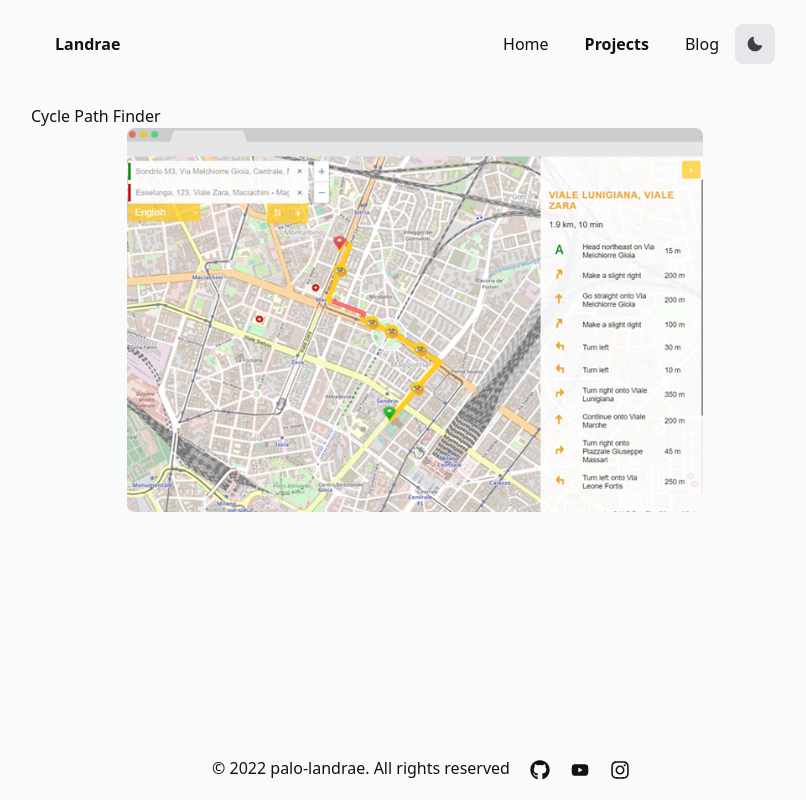
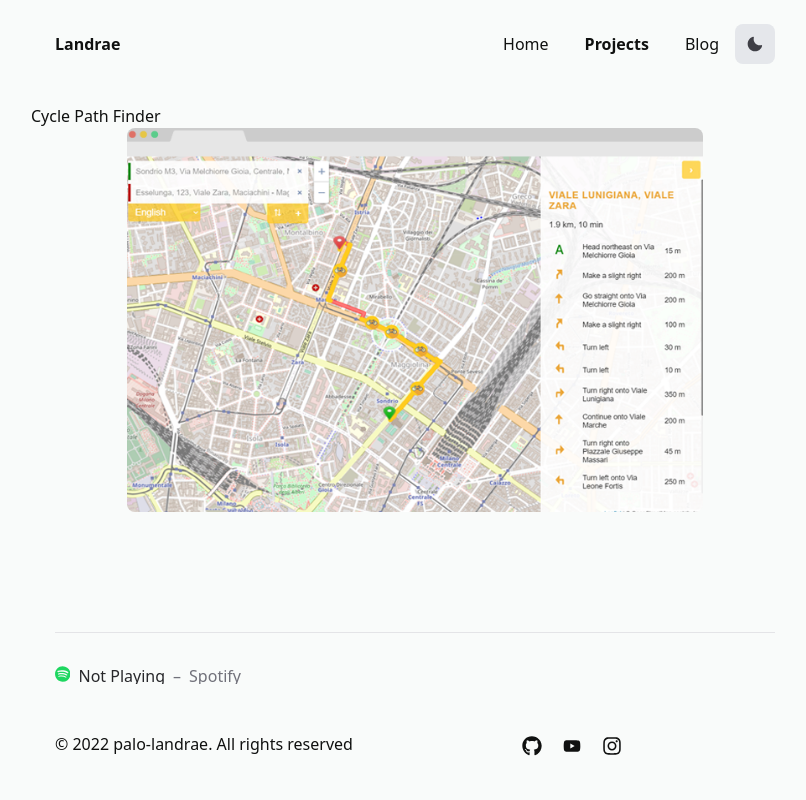
Before and after one commit to palo-landrae/landrae.dev, a Next.js app: page /projects in a window 1280 px wide. Shown: the whole page, without its empty margins (225-1031 px from the left). Built offline with nearby package versions, Linux system fonts and the light colour scheme; no server answers.

Commit message:
:sparkles: Spotify

```diff
--- /dev/null
+++ b/components/NowPlaying.tsx
@@ -0,0 +1,113 @@
+// Code by Lee Robinson on leerob.io
+// https://github.com/leerob/leerob.io
+
+import useSWR from 'swr';
+import { useEffect } from 'react';
+import { animate } from 'motion';
+
+import fetcher from '@/lib/fetcher';
+import { NowPlayingSong } from '@/lib/types';
+import { SpotifyIcon } from '@/components/icons';
+
+function AnimatedBars() {
+  useEffect(() => {
+    animate(
+      '#bar1',
+      {
+        transform: [
+          'scaleY(1.0) translateY(0rem)',
+          'scaleY(1.5) translateY(-0.082rem)',
+          'scaleY(1.0) translateY(0rem)'
+        ]
+      },
+      {
+        duration: 1.0,
+        repeat: Infinity,
+        easing: ['ease-in-out']
+      }
+    );
+    animate(
+      '#bar2',
+      {
+        transform: [
+          'scaleY(1.0) translateY(0rem)',
+          'scaleY(3) translateY(-0.083rem)',
+          'scaleY(1.0) translateY(0rem)'
+        ]
+      },
+      {
+        delay: 0.2,
+        duration: 1.5,
+        repeat: Infinity,
+        easing: ['ease-in-out']
+      }
+    );
+    animate(
+      '#bar3',
+      {
+        transform: [
+          'scaleY(1.0)  translateY(0rem)',
+          'scaleY(0.5) translateY(0.37rem)',
+          'scaleY(1.0)  translateY(0rem)'
+        ]
+      },
+      {
+        delay: 0.3,
+        duration: 1.5,
+        repeat: Infinity,
+        easing: ['ease-in-out']
+      }
+    );
+  }, []);
+
+  return (
+    <div className="w-auto flex items-end overflow-hidden">
+      <span
+        id="bar1"
+        className="w-1 mr-[3px] h-2 bg-gray-300 dark:bg-gray-500 opacity-75"
+      />
+      <span
+        id="bar2"
+        className="w-1 mr-[3px] h-1 bg-gray-300 dark:bg-gray-500"
+      />
+      <span
+        id="bar3"
+        className="w-1 h-3 bg-gray-300 dark:bg-gray-500 opacity-80"
+      />
+    </div>
+  );
+}
+export default function NowPlaying() {
+  const { data } = useSWR<NowPlayingSong>('/api/now-playing', fetcher);
+  return (
+    <div className="flex flex-row-reverse items-center mb-8 sm:flex-row space-x-0 sm:space-x-2 w-full">
+      {data?.songUrl ? (
+        <AnimatedBars />
+      ) : (
+        <SpotifyIcon />
+      )}
+      <div className="inline-flex flex-col sm:flex-row w-full max-w-full truncate text-base">
+        {data?.songUrl ? (
+          <a
+            className="capsize text-zinc-800 dark:text-zinc-200 max-w-max truncate"
+            href={data.songUrl}
+            target="_blank"
+            rel="noopener noreferrer"
+          >
+            {data.title}
+          </a>
+        ) : (
+          <p className="capsize text-zinc-800 dark:text-zinc-200">
+            Not Playing
+          </p>
+        )}
+        <span className="capsize mx-2 text-zinc-500 dark:text-zinc-300 hidden sm:block">
+          {' – '}
+        </span>
+        <p className="capsize text-zinc-500 dark:text-zinc-300 max-w-max truncate">
+          {data?.artist ?? 'Spotify'}
+        </p>
+      </div>
+    </div>
+  );
+}
--- a/components/icons.tsx
+++ b/components/icons.tsx
@@ -182,3 +182,14 @@ export const XMarkIcon: React.FC = () => {
     </svg>
   )
 }
+
+export const SpotifyIcon: React.FC = () => {
+  return (
+    <svg className="h-4 w-4 ml-auto mt-[-2px]" viewBox="0 0 168 168">
+      <path
+        fill="#1ED760"
+        d="M83.996.277C37.747.277.253 37.77.253 84.019c0 46.251 37.494 83.741 83.743 83.741 46.254 0 83.744-37.49 83.744-83.741 0-46.246-37.49-83.738-83.745-83.738l.001-.004zm38.404 120.78a5.217 5.217 0 01-7.18 1.73c-19.662-12.01-44.414-14.73-73.564-8.07a5.222 5.222 0 01-6.249-3.93 5.213 5.213 0 013.926-6.25c31.9-7.291 59.263-4.15 81.337 9.34 2.46 1.51 3.24 4.72 1.73 7.18zm10.25-22.805c-1.89 3.075-5.91 4.045-8.98 2.155-22.51-13.839-56.823-17.846-83.448-9.764-3.453 1.043-7.1-.903-8.148-4.35a6.538 6.538 0 014.354-8.143c30.413-9.228 68.222-4.758 94.072 11.127 3.07 1.89 4.04 5.91 2.15 8.976v-.001zm.88-23.744c-26.99-16.031-71.52-17.505-97.289-9.684-4.138 1.255-8.514-1.081-9.768-5.219a7.835 7.835 0 015.221-9.771c29.581-8.98 78.756-7.245 109.83 11.202a7.823 7.823 0 012.74 10.733c-2.2 3.722-7.02 4.949-10.73 2.739z"
+      />
+    </svg>
+  )
+}
--- a/components/layout/footer.tsx
+++ b/components/layout/footer.tsx
@@ -1,11 +1,16 @@
 import React from "react";
 import { Socials } from "@/components/icons";
+import NowPlaying from '@/components/NowPlaying'
 
 export const Footer: React.FC = () => {
   return (
-    <footer className="flex flex-col-reverse md:flex-row max-width-3xl mx-auto py-4 align-center justify-center">
-      <span className="mx-4">© 2022 palo-landrae. All rights reserved</span>
-      <Socials />
+    <footer className="flex flex-col w-full max-w-3xl justify-center mx-auto mt-6 p-6">
+      <hr className="w-full border-1 border-zinc-200 dark:border-zinc-800 mb-8" />
+      <NowPlaying />
+      <div className="flex flex-col-reverse md:flex-row py-4 align-center justify-center">
+        <span className="mr-4">© 2022 palo-landrae. All rights reserved</span>
+        <Socials />
+      </div>
     </footer>
   );
 };
--- /dev/null
+++ b/lib/spotify.ts
@@ -0,0 +1,33 @@
+const client_id = process.env.SPOTIFY_CLIENT_ID;
+const client_secret = process.env.SPOTIFY_CLIENT_SECRET;
+const refresh_token = process.env.SPOTIFY_REFRESH_TOKEN;
+
+const basic = Buffer.from(`${client_id}:${client_secret}`).toString('base64');
+const NOW_PLAYING_ENDPOINT = `https://api.spotify.com/v1/me/player/currently-playing`;
+const TOKEN_ENDPOINT = `https://accounts.spotify.com/api/token`;
+
+const getAccessToken = async () => {
+  const response = await fetch(TOKEN_ENDPOINT, {
+    method: 'POST',
+    headers: {
+      Authorization: `Basic ${basic}`,
+      'Content-Type': 'application/x-www-form-urlencoded'
+    },
+    body: new URLSearchParams({
+      grant_type: 'refresh_token',
+      refresh_token
+    })
+  });
+
+  return response.json();
+};
+
+export const getNowPlaying = async () => {
+  const { access_token } = await getAccessToken();
+
+  return fetch(NOW_PLAYING_ENDPOINT, {
+    headers: {
+      Authorization: `Bearer ${access_token}`
+    }
+  });
+};
--- a/package.json
+++ b/package.json
@@ -18,6 +18,7 @@
     "@tailwindcss/line-clamp": "^0.3.1",
     "framer-motion": "^6.3.0",
     "moment": "^2.29.2",
+    "motion": "^10.7.2",
     "next": "12.1.4",
     "next-themes": "^0.1.1",
     "react": "18.0.0",
--- /dev/null
+++ b/pages/api/now-playing.ts
@@ -0,0 +1,40 @@
+import type { NextApiRequest, NextApiResponse } from 'next';
+import { getNowPlaying } from '@/lib/spotify';
+
+export default async function handler(
+  req: NextApiRequest,
+  res: NextApiResponse
+) {
+  const response = await getNowPlaying();
+
+  if (response.status === 204 || response.status > 400) {
+    return res.status(200).json({ isPlaying: false });
+  }
+
+  const song = await response.json();
+
+  if (song.item === null) {
+    return res.status(200).json({ isPlaying: false });
+  }
+
+  const isPlaying = song.is_playing;
+  const title = song.item.name;
+  const artist = song.item.artists.map((_artist) => _artist.name).join(', ');
+  const album = song.item.album.name;
+  const albumImageUrl = song.item.album.images[0].url;
+  const songUrl = song.item.external_urls.spotify;
+
+  res.setHeader(
+    'Cache-Control',
+    'public, s-maxage=60, stale-while-revalidate=30'
+  );
+
+  return res.status(200).json({
+    album,
+    albumImageUrl,
+    artist,
+    isPlaying,
+    songUrl,
+    title
+  });
+}
--- a/styles/globals.css
+++ b/styles/globals.css
@@ -59,3 +59,16 @@
 .code-modified::after {
   content: "" !important;
 }
+
+/* https://seek-oss.github.io/capsize/ */
+.capsize::before {
+  content: '';
+  margin-bottom: -0.098em;
+  display: table;
+}
+
+.capsize::after {
+  content: '';
+  margin-top: -0.219em;
+  display: table;
+}
```
Also changed, not shown: lib/types.ts (+9 -0 lines), 1 other file (tests, documents, lock files or other folders).
